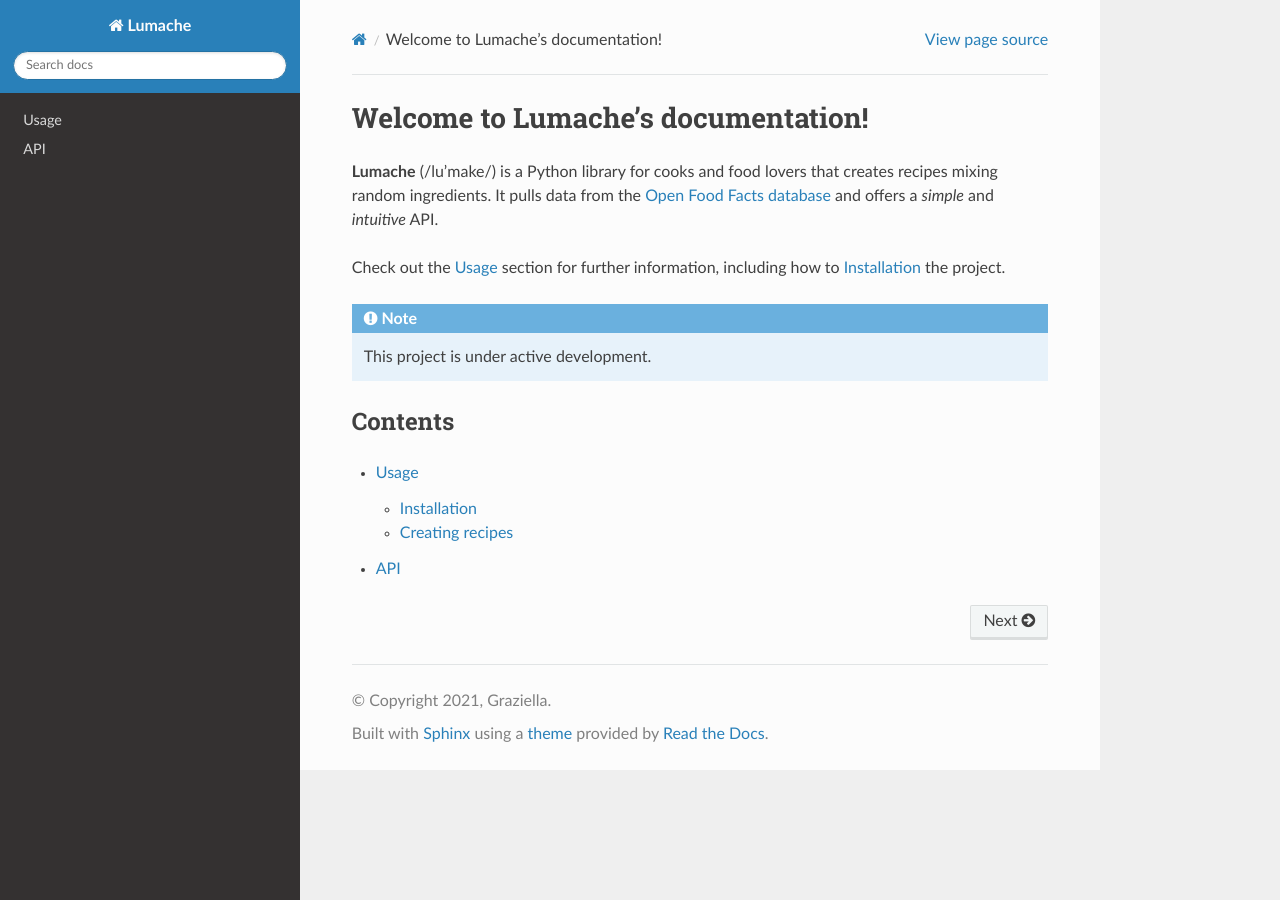
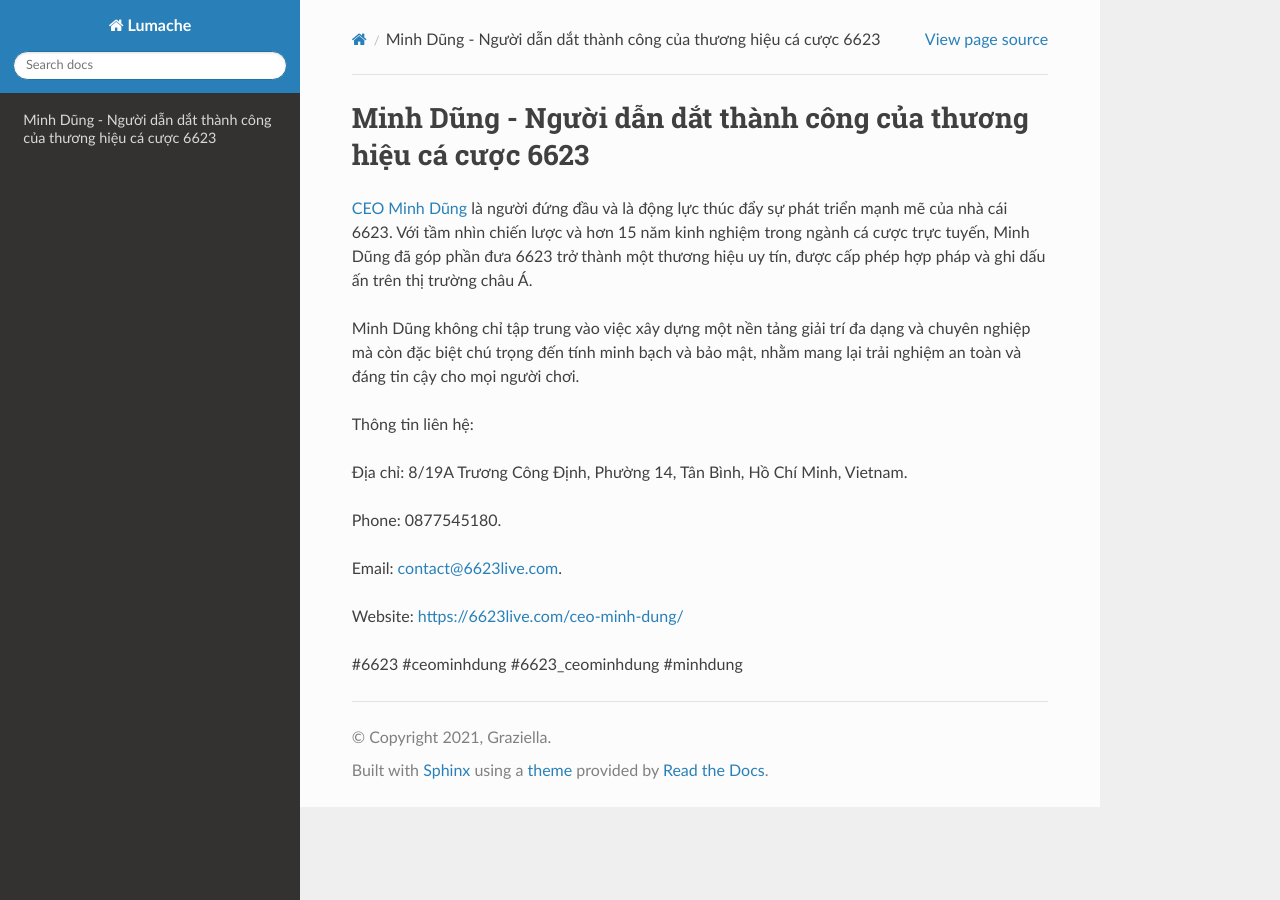
Before and after one commit to JonsCalicut123/ceominhdung, a Sphinx documentation site: the page built from docs/source/index.rst, in a window 1280 px wide. Built offline with Sphinx 7.4.7 and the Read the Docs theme 3.1.0, drawn with Linux system fonts in a browser that asks for light colours.

Commit message:
Update index.rst

```diff
--- a/docs/source/index.rst
+++ b/docs/source/index.rst
@@ -1,22 +1,18 @@
-Welcome to Lumache's documentation!
+Minh Dũng - Người dẫn dắt thành công của thương hiệu cá cược 6623
 ===================================
 
-**Lumache** (/lu'make/) is a Python library for cooks and food lovers
-that creates recipes mixing random ingredients.
-It pulls data from the `Open Food Facts database <https://world.openfoodfacts.org/>`_
-and offers a *simple* and *intuitive* API.
+`CEO Minh Dũng <https://6623live.com/ceo-minh-dung/>`_ là người đứng đầu và là động lực thúc đẩy sự phát triển mạnh mẽ của nhà cái 6623. Với tầm nhìn chiến lược và hơn 15 năm kinh nghiệm trong ngành cá cược trực tuyến, Minh Dũng đã góp phần đưa 6623 trở thành một thương hiệu uy tín, được cấp phép hợp pháp và ghi dấu ấn trên thị trường châu Á.
 
-Check out the :doc:`usage` section for further information, including
-how to :ref:`installation` the project.
+Minh Dũng không chỉ tập trung vào việc xây dựng một nền tảng giải trí đa dạng và chuyên nghiệp mà còn đặc biệt chú trọng đến tính minh bạch và bảo mật, nhằm mang lại trải nghiệm an toàn và đáng tin cậy cho mọi người chơi.
 
-.. note::
+Thông tin liên hệ:
 
-   This project is under active development.
+Địa chỉ: 8/19A Trương Công Định, Phường 14, Tân Bình, Hồ Chí Minh, Vietnam.
 
-Contents
---------
+Phone: 0877545180.
 
-.. toctree::
+Email: contact@6623live.com.
 
-   usage
-   api
+Website: https://6623live.com/ceo-minh-dung/
+
+#6623 #ceominhdung #6623_ceominhdung #minhdung
```
